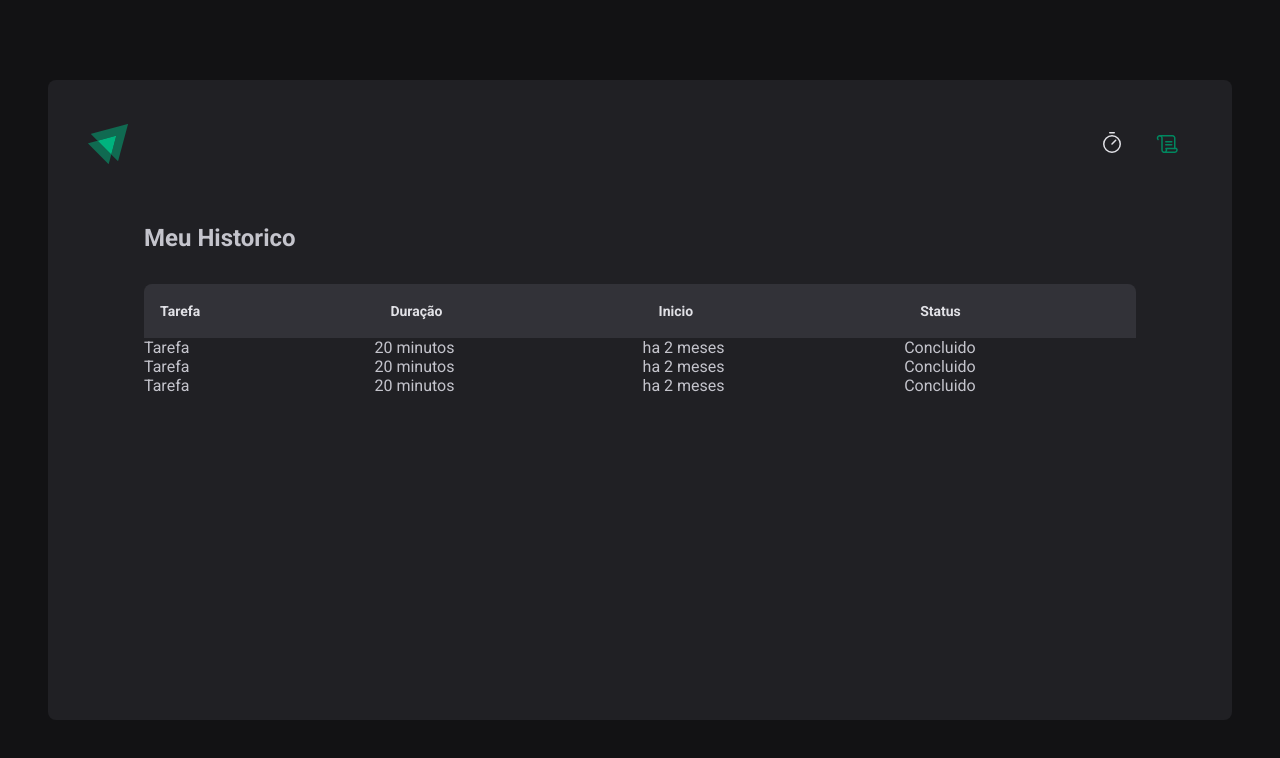
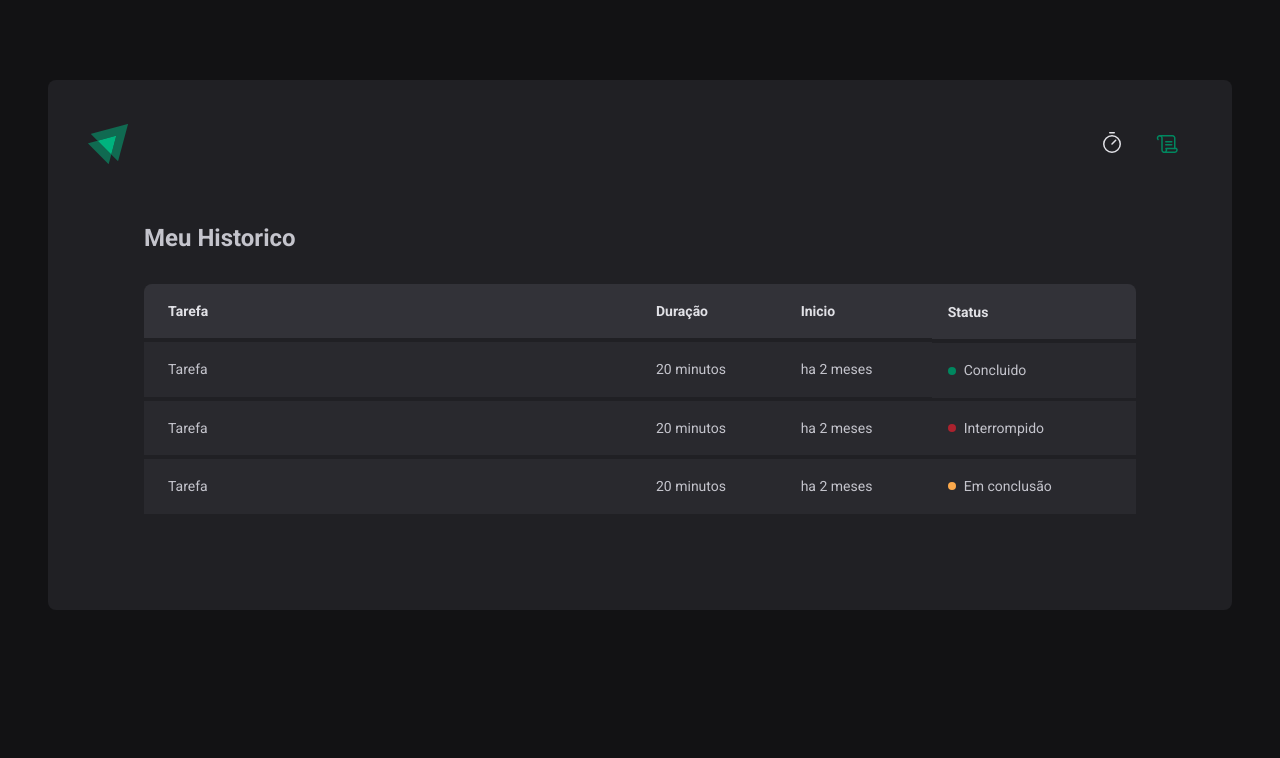
Before and after one commit to manoguii/timer, a React (Vite) app: page /history in a window 1280 px wide. Shown: the top 758 px of the page. Built offline with nearby package versions, Linux system fonts and the light colour scheme.

Commit message:
:zap: feat: timer functionality

```diff
--- a/package.json
+++ b/package.json
@@ -9,17 +9,21 @@
     "preview": "vite preview"
   },
   "dependencies": {
+    "date-fns": "^2.29.3",
     "phosphor-react": "^1.4.1",
     "react": "^18.2.0",
     "react-dom": "^18.2.0",
+    "react-hook-form": "^7.42.1",
     "react-router-dom": "^6.6.2",
-    "styled-components": "^5.3.6"
+    "styled-components": "^5.3.6",
+    "uuid": "^9.0.0"
   },
   "devDependencies": {
     "@rocketseat/eslint-config": "^1.1.3",
     "@types/react": "^18.0.26",
     "@types/react-dom": "^18.0.9",
     "@types/styled-components": "^5.1.26",
+    "@types/uuid": "^9.0.0",
     "@vitejs/plugin-react": "^3.0.0",
     "eslint": "^8.32.0",
     "typescript": "^4.9.3",
--- a/src/layouts/DefaultLayout/styles.ts
+++ b/src/layouts/DefaultLayout/styles.ts
@@ -2,7 +2,7 @@ import styled from 'styled-components'
 
 export const LayoutContainer = styled.div`
   max-width: 74rem;
-  height: calc(100vh - 10rem);
+  /* height: calc(100vh - 10rem); */
   margin: 5rem auto;
   padding: 2.5rem;
 
--- a/src/pages/History/index.tsx
+++ b/src/pages/History/index.tsx
@@ -1,4 +1,4 @@
-import { HistoryContainer, HistoryList } from './styles'
+import { HistoryContainer, HistoryList, Status } from './styles'
 
 export function History() {
   return (
@@ -19,19 +19,19 @@ export function History() {
             <td>Tarefa </td>
             <td>20 minutos </td>
             <td>ha 2 meses </td>
-            <td>Concluido </td>
+            <Status statusColor="green">Concluido</Status>
           </tr>
           <tr>
             <td>Tarefa </td>
             <td>20 minutos </td>
             <td>ha 2 meses </td>
-            <td>Concluido </td>
+            <Status statusColor="red">Interrompido</Status>
           </tr>
           <tr>
             <td>Tarefa </td>
             <td>20 minutos </td>
             <td>ha 2 meses </td>
-            <td>Concluido </td>
+            <Status statusColor="yellow">Em conclusão</Status>
           </tr>
         </table>
       </HistoryList>
--- a/src/pages/History/styles.ts
+++ b/src/pages/History/styles.ts
@@ -1,6 +1,6 @@
 import styled from 'styled-components'
 
-export const HistoryContainer = styled.div`
+export const HistoryContainer = styled.main`
   flex: 1;
   padding: 3.5rem;
 
@@ -33,11 +33,56 @@ export const HistoryList = styled.div`
 
       &:first-child {
         border-top-left-radius: 8px;
+        padding-left: 1.5rem;
       }
 
       &:last-child {
         border-top-right-radius: 8px;
+        padding-right: 1.5rem;
+        border-bottom: 2px solid ${(props) => props.theme['gray-800']};
+      }
+    }
+
+    td {
+      background-color: ${(props) => props.theme['gray-700']};
+      border-top: 4px solid ${(props) => props.theme['gray-800']};
+      padding: 1rem;
+      font-size: 0.875rem;
+      line-height: 1.6;
+
+      &:first-child {
+        width: 50%;
+        padding-left: 1.5rem;
+      }
+
+      &:last-child {
+        border-top: 2px solid ${(props) => props.theme['gray-800']};
+        padding-right: 1.5rem;
       }
     }
   }
 `
+
+const STATUS_COLOR = {
+  yellow: 'yellow-500',
+  green: 'green-500',
+  red: 'red-500',
+} as const
+
+interface StatusProps {
+  statusColor: keyof typeof STATUS_COLOR
+}
+
+export const Status = styled.td<StatusProps>`
+  display: flex;
+  align-items: center;
+  gap: 0.5rem;
+
+  &::before {
+    content: '';
+    width: 0.5rem;
+    height: 0.5rem;
+    border-radius: 9999px;
+    background: ${(props) => props.theme[STATUS_COLOR[props.statusColor]]};
+  }
+`
--- a/src/pages/Home/index.tsx
+++ b/src/pages/Home/index.tsx
@@ -1,4 +1,8 @@
 import { Play } from 'phosphor-react'
+import { useEffect, useState } from 'react'
+import { useForm } from 'react-hook-form'
+import { v4 as uuidV4 } from 'uuid'
+import { differenceInSeconds } from 'date-fns'
 import {
   CountDownContainer,
   FormContainer,
@@ -9,23 +13,92 @@ import {
   TaskInput,
 } from './styles'
 
+interface NewCycleFormData {
+  minutesAmount: number
+  task: string
+}
+
+interface Cycle {
+  id: string
+  task: string
+  minutesAmount: number
+  startDate: Date
+}
+
 export function Home() {
+  const [cycles, setCycles] = useState<Cycle[]>([])
+  const [activeCycleId, setActiveCycleId] = useState<string | null>(null)
+  const [amountSecondsPassed, setAmountSecondsPassed] = useState(0)
+
+  const { handleSubmit, register, watch, reset } = useForm<NewCycleFormData>({
+    defaultValues: {
+      task: '',
+      minutesAmount: 0,
+    },
+  })
+
+  const activeCycle = cycles.find((cycle) => cycle.id === activeCycleId)
+
+  useEffect(() => {
+    let interval: number
+
+    if (activeCycle) {
+      interval = setInterval(() => {
+        setAmountSecondsPassed(
+          differenceInSeconds(new Date(), activeCycle.startDate),
+        )
+      }, 1000)
+    }
+
+    return () => {
+      clearInterval(interval)
+    }
+  }, [activeCycle])
+
+  function createNewCycle(data: NewCycleFormData) {
+    const newCycle: Cycle = {
+      id: uuidV4(),
+      task: data.task,
+      minutesAmount: data.minutesAmount,
+      startDate: new Date(),
+    }
+
+    setCycles((state) => {
+      return [...state, newCycle]
+    })
+
+    setActiveCycleId(newCycle.id)
+
+    reset()
+  }
+
+  const totalSeconds = activeCycle ? activeCycle.minutesAmount * 60 : 0
+
+  const currentSeconds = activeCycle ? totalSeconds - amountSecondsPassed : 0
+
+  const minutesAmount = Math.floor(currentSeconds / 60)
+  const secondsAmount = currentSeconds % 60
+
+  // faz com que o minutesAmount e o secondsAmount tenha sempre dois caracteres se não adiciona um zero 0
+  const minutes = String(minutesAmount).padStart(2, '0')
+  const seconds = String(secondsAmount).padStart(2, '0')
+
+  const task = watch('task')
+
   return (
     <HomeContainer>
-      <form action="">
+      <form onSubmit={handleSubmit(createNewCycle)} action="">
         <FormContainer>
           <label htmlFor="task">Vou trabalhar em</label>
           <TaskInput
             id="task"
             list="task-suggestions"
             placeholder="Dê um nome para o seu projeto"
+            {...register('task')}
           />
 
           <datalist id="task-suggestions">
-            <option value="Projeto 1"></option>
-            <option value="Projeto 2"></option>
-            <option value="Projeto 3"></option>
-            <option value="Projeto 4"></option>
+            <option value="Vou trabalhar com"></option>
           </datalist>
 
           <label htmlFor="">durante</label>
@@ -37,20 +110,21 @@ export function Home() {
             step={5}
             min={5}
             max={60}
+            {...register('minutesAmount', { valueAsNumber: true })}
           />
 
           <span>minutos.</span>
         </FormContainer>
 
         <CountDownContainer>
-          <span>0</span>
-          <span>0</span>
+          <span>{minutes[0] /* pega a PRIMEIRA posição da STRING */}</span>
+          <span>{minutes[1] /* pega a SEGUNDA posição da STRING */}</span>
           <Separator>:</Separator>
-          <span>0</span>
-          <span>0</span>
+          <span>{seconds[0]}</span>
+          <span>{seconds[1]}</span>
         </CountDownContainer>
 
-        <StartCountDownButton disabled type="submit">
+        <StartCountDownButton disabled={!task} type="submit">
           <Play size={24} />
           Começar
         </StartCountDownButton>
```
Also changed, not shown: 1 other file (tests, documents, lock files or other folders).
